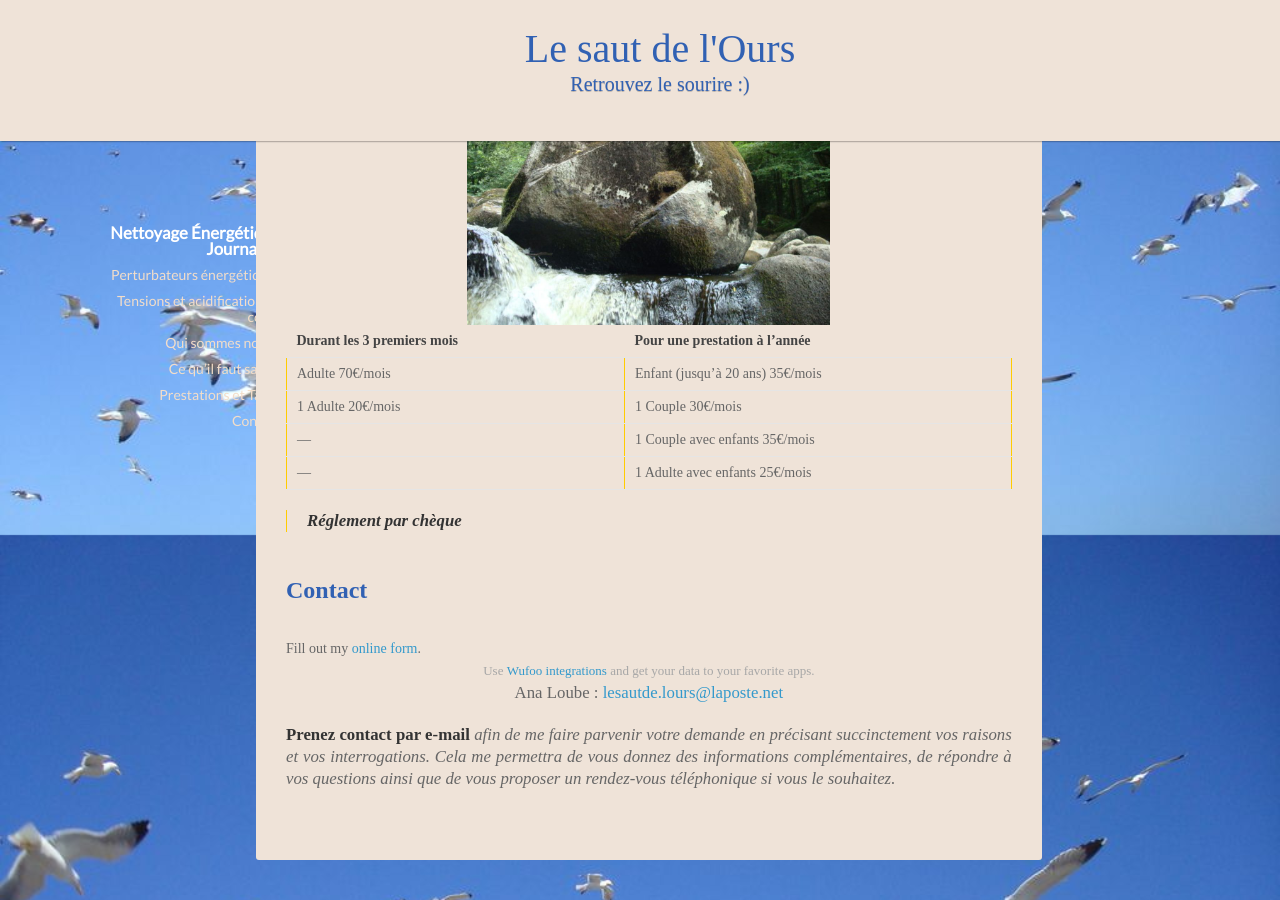
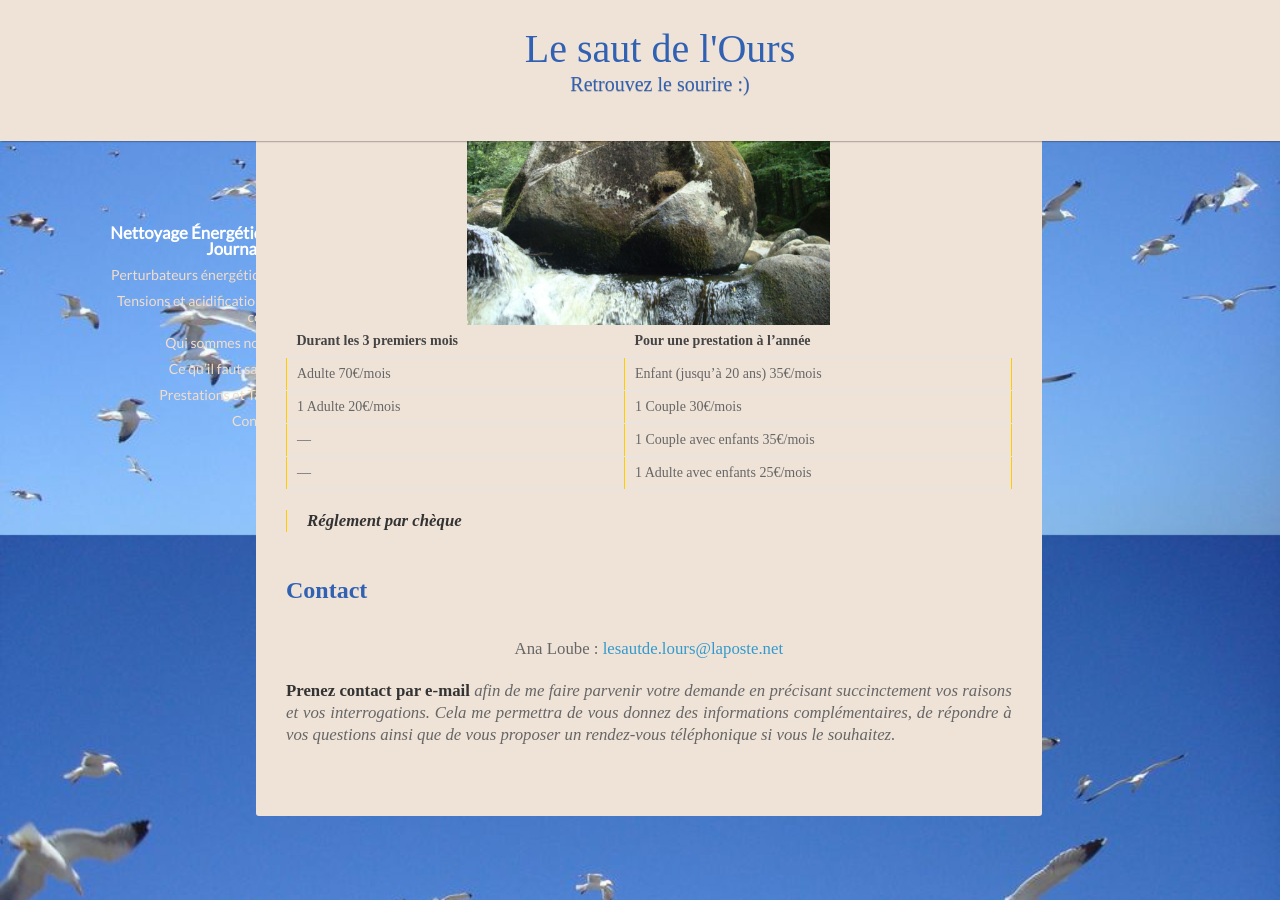
Before and after one commit to energetique/nettoyage, a Jekyll site: the page built from index.md, in a window 1280 px wide and 900 px high, scrolled down 3305 px. Built offline with Jekyll 4.4.1, drawn with Linux system fonts in a browser that asks for light colours; some web fonts are replaced; our own code applies the rules of GitHub Pages for plain Markdown files; part of the change alters nothing that is shown.

Commit message:
end of search

```diff
--- a/docs/scrap/codeForm.html
+++ b/docs/scrap/codeForm.html
@@ -20,7 +20,6 @@ var zr9k4tu1q0nutm;
   s.onload = s.onreadystatechange = function() {
     var rs = this.readyState;
     console.table(rs, this);
-
     if (rs) if (rs != 'complete') if (rs != 'loaded') return;
     try {
       zr9k4tu1q0nutm = new WufooForm();
--- a/index.md
+++ b/index.md
@@ -138,40 +138,6 @@ Enfin, ce nettoyage journalier peut se faire sur une durée plus longue afin de
 
 ## Contact
 
-<div id="wufoo-zr9k4tu1q0nutm">
-Fill out my <a href="https://sautdelours.wufoo.com/forms/zr9k4tu1q0nutm">online form</a>.
-</div>
-<div id="wuf-adv" style="font-family:inherit;font-size: small;color:#a7a7a7;text-align:center;display:block;">Use <a href="http://www.wufoo.com/partners/">Wufoo integrations</a> and get your data to your favorite apps.</div>
-<script type="text/javascript">
-var zr9k4tu1q0nutm;
-
-(function(d, t) {
-  var s = d.createElement(t), options = {
-  'userName':'sautdelours',
-  'formHash':'zr9k4tu1q0nutm',
-  'autoResize':true,
-  'height':'560',
-  'async':true,
-  'host':'wufoo.com',
-  'header':'show',
-  'ssl':true};
-
-  s.src = ('https:' == d.location.protocol ? 'https://' : 'http://') + 'www.wufoo.com/scripts/embed/form.js';
-  s.onload = s.onreadystatechange = function() {
-    var rs = this.readyState;
-    console.table(rs, this);
-    if (rs) if (rs != 'complete') if (rs != 'loaded') return;
-    try {
-      zr9k4tu1q0nutm = new WufooForm();
-      zr9k4tu1q0nutm.initialize(options);
-      zr9k4tu1q0nutm.display();
-    } catch (e) {}
-  };
-  var scr = d.getElementsByTagName(t)[0], par = scr.parentNode;
-  par.insertBefore(s, scr);
-})(document, 'script');
-</script>
-
 
  <p class="contac">Ana Loube : <a href="mailto:lesautde.lours@laposte.net" target="_blank" rel="noopener">lesautde.lours@laposte.net</a></p>
 
```
